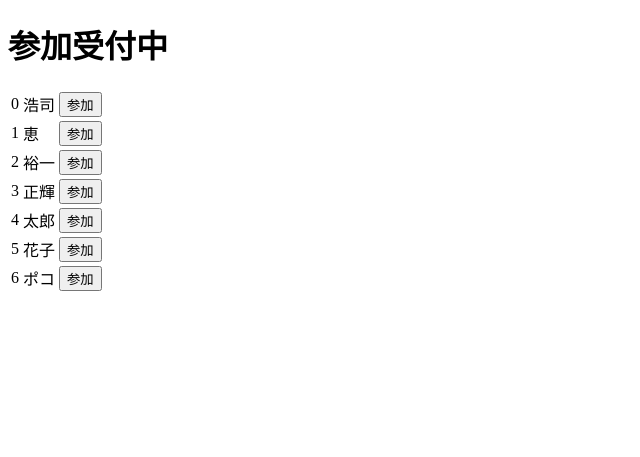
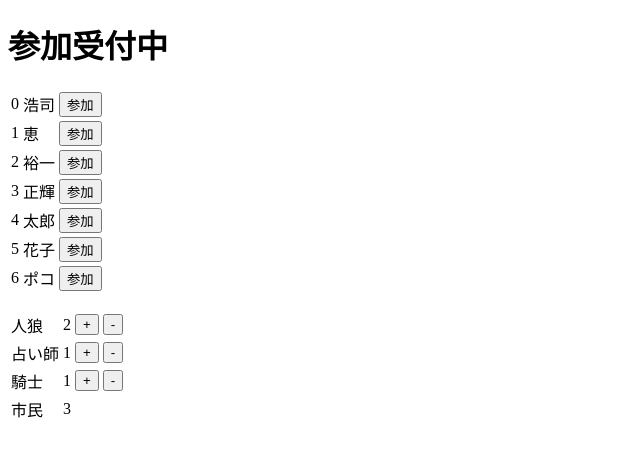
Before and after one commit to meguko2002/entry_socket, a Flask app: page / in a window 1280 px wide. Shown: the top 457 px of the page, without its empty margins (0-640 px from the left). Run offline with Flask 2, Linux system fonts and the light colour scheme; some libraries are stand-ins or nearby versions.

Commit message:
配役のボタンを追加。市民の数を参加者の数から自動計算している。todo:serverに配役を渡す

```diff
--- a/app.py
+++ b/app.py
@@ -156,7 +156,6 @@ class Village:
                     if cast.name == '人狼':
                         break
 
-
     # キャストの割り当て
     def assign_cast(self):
         random.shuffle(self.casts)
@@ -285,7 +284,7 @@ def index():
 
 @app.route('/player_list')
 def show_list():
-    return jsonify(vil.players)
+    return jsonify({'players': vil.players, 'phase': vil.phase, 'msg': '次の試合までお待ちください'})
 
 
 @socketio.on('submit member')
@@ -362,7 +361,8 @@ def action(target_index):
                     wolves_agree = True
                 else:
                     wolves_agree = False
-            print(f'dict:{cast.target_dict}、dict_num:{len(cast.target_dict)}, 生存者:{cast.survivors_num()}なので{wolves_agree}')
+            print(
+                f'dict:{cast.target_dict}、dict_num:{len(cast.target_dict)}, 生存者:{cast.survivors_num()}なので{wolves_agree}')
 
             for p, c in zip(vil.players, vil.casts):
                 if c.name == '人狼':
--- a/templates/index.html
+++ b/templates/index.html
@@ -26,7 +26,7 @@
                     <td v-bind:class={active:!player.isAlive}>[[ player.name ]]</td>
                     <td>
                         <button v-if="phase=='参加者登録'" v-on:click="cancel(index)" :disabled="player.isGM"
-                        v-bind:class={active:player.isActive}>キャンセル</button>
+                            v-bind:class={active:player.isActive}>キャンセル</button>
                         <button v-if="phase=='参加受付中'" v-bind:class={active:player.isActive}
                             v-on:click="submitUser(index)" :disabled="isBtnDisable(index)">
                             参加 </button>
@@ -38,7 +38,8 @@
                             GM</button>
                     </td>
                     <td>[[ casts[index] ]]</td>
-                    <td v-if="phase=='深夜' && index in groupTargetDict"> は、[[ players[ groupTargetDict[index] ].name ]]推し</td>
+                    <td v-if="phase=='深夜' && index in groupTargetDict"> は、[[ players[ groupTargetDict[index] ].name ]]推し
+                    </td>
                 </tr>
             </table>
         </template>
@@ -54,8 +55,26 @@
             <button v-if=gameover v-on:click="nextGame">次の試合</button>
             <button v-on:click="resetGame">リセット</button>
         </template>
+        <p> [[ message ]]</p>
 
-        <p> [[ message ]]</p>
+        <template id="casting">
+            <table class="table table-bordered">
+                <tr v-for="role in menu">
+                    <td>[[ role.name ]]</td>
+                    <td  v-if="role.name !='市民'">[[ role.num ]]</td>
+                    <td v-else>[[ vil_num ]]</td>
+                    <td>
+                        <button v-if="phase=='参加受付中' && role.name !='市民'" v-on:click="role.num ++">+</button>
+                    </td>
+                    <td>
+                        <button v-if="phase=='参加受付中' && role.name !='市民'" v-on:click="role.num --">-</button>
+                    </td>
+                </tr>
+
+            </table>
+        </template>
+
+
     </div>
 
     <script src="https://cdn.jsdelivr.net/npm/vue/dist/vue.js"></script>
@@ -79,10 +98,15 @@
                 gmChanging: false,
                 isVoted: false,
                 objectIndexes: [], // 各役職の投票対象となるindex
-                groupTargetDict: {}
+                groupTargetDict: {},
+                menu: [
+                    { name: "人狼", num: 2 },
+                    { name: "占い師", num: 1 },
+                    { name: "騎士", num: 1 },
+                    { name: "市民", num: this.vil_num }
+                ]
             },
             computed: {
-
                 IamGM: function () {
                     if (this.myIndex != "-1" && this.players[this.myIndex].isGM) {
                         return true
@@ -98,6 +122,11 @@
                 submitPlayer: function () {
                     return { 'name': this.submitPlayerName, 'isActive': false, 'sid': '', 'isAlive': true, 'isGM': false }
                 },
+                vil_num: function () {
+                    return this.players.length - this.menu.slice(0,-1).reduce(function (sum, role,index) {
+                        return sum + role.num
+                    }, 0)
+                }
             },
             methods: {
                 Target: function (index) {
@@ -180,8 +209,8 @@
                     socket.emit('submit member', this.players)
                     this.phase = '参加受付中'
                 },
-                resetGame: function(){
-                    if(confirm('本当にリセットしますか')){
+                resetGame: function () {
+                    if (confirm('本当にリセットしますか')) {
                         this.nextGame()
                     }
                 }
@@ -189,7 +218,9 @@
             mounted: function () {
                 axios.get('/player_list')
                     .then(response => {
-                        this.players = response.data
+                        this.players = response.data.players
+                        this.phase = response.data.phase
+                        this.msg = response.data.msg
                     })
                     .catch(error => console.log(error))
                 socket.on('message', (data) => {
@@ -208,4 +239,5 @@
         })
     </script>
 </body>
+
 </html>
```
